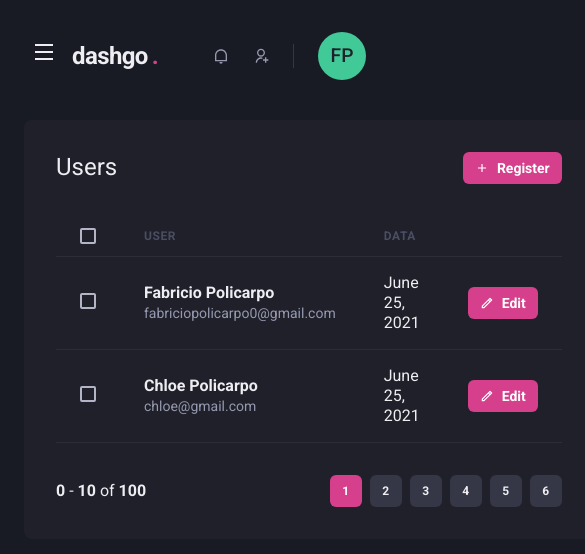
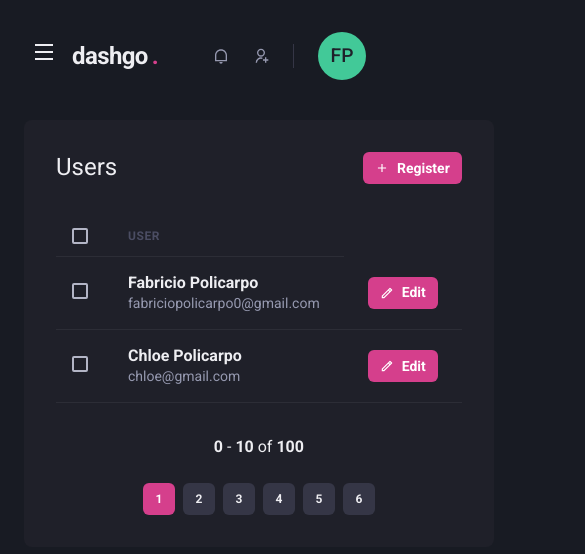
Before and after one commit to fpolica91/chakra_dash, a Next.js app: page /users in a window 390 px wide. Shown: the top 554 px of the page, 585 px wide, since content can reach past the window. Built offline with nearby package versions, Linux system fonts and the light colour scheme.

Commit message:
responsive pagination

```diff
--- a/src/components/Pagination/index.tsx
+++ b/src/components/Pagination/index.tsx
@@ -1,9 +1,15 @@
-import { HStack, Button, Box } from "@chakra-ui/react";
+import { HStack, Stack, Button, Box } from "@chakra-ui/react";
 import { PagintationItem } from "./PaginationItem";
 
 export function Pagination() {
   return (
-    <HStack mt="8" justify="space-between" align="center" spacing="6">
+    <Stack
+      direction={["column", "row"]}
+      mt="8"
+      justify="space-between"
+      align="center"
+      spacing="6"
+    >
       <Box>
         <strong>0</strong> - <strong>10</strong> of <strong>100</strong>
       </Box>
@@ -15,6 +21,6 @@ export function Pagination() {
         <PagintationItem number={5} isCurrent={false} />
         <PagintationItem number={6} isCurrent={false} />
       </HStack>
-    </HStack>
+    </Stack>
   );
 }
--- a/src/components/Table/Row.tsx
+++ b/src/components/Table/Row.tsx
@@ -4,13 +4,14 @@ import { RiPencilLine } from "react-icons/ri";
 interface RowProps {
   name: string;
   email: string;
+  isDesktop?: boolean;
   date: string;
 }
 
-export function Row({ name, email, date }: RowProps) {
+export function Row({ name, email, date, isDesktop = true }: RowProps) {
   return (
     <Tr>
-      <Td px="6">
+      <Td px={["4", "4", "6"]}>
         <Checkbox colorScheme="pink" />
       </Td>
       <Td>
@@ -21,7 +22,8 @@ export function Row({ name, email, date }: RowProps) {
           </Text>
         </Box>
       </Td>
-      <Td>{date}</Td>
+      {isDesktop && <Td>{date}</Td>}
+
       <Td>
         <Button
           as="a"
--- a/src/pages/dashboard.tsx
+++ b/src/pages/dashboard.tsx
@@ -1,5 +1,4 @@
 import { Header } from "../components/Header/index";
-import IntrinsicAttributes from "react-apexcharts";
 import dynamic from "next/dynamic";
 import { Flex, SimpleGrid, Box, Text, theme } from "@chakra-ui/react";
 import Sidebar from "../components/Sidebar";
--- a/src/pages/users/index.tsx
+++ b/src/pages/users/index.tsx
@@ -10,6 +10,7 @@ import {
   Checkbox,
   Thead,
   Tbody,
+  useBreakpointValue,
 } from "@chakra-ui/react";
 import { RiAddLine } from "react-icons/ri";
 
@@ -20,6 +21,10 @@ import Sidebar from "../../components/Sidebar";
 import { Row } from "../../components/Table/Row";
 
 export default function UserList() {
+  const isDesktop = useBreakpointValue({
+    base: false,
+    lg: true,
+  });
   return (
     <Box>
       <Header />
@@ -44,22 +49,24 @@ export default function UserList() {
           <Table colorScheme="whiteAlpha">
             <Thead>
               <Tr>
-                <Th px="6" color="gray.300" w="8">
+                <Th px={["4", "4", "6"]} color="gray.300" w="8">
                   <Checkbox colorScheme="pink" />
                 </Th>
                 <Th>User</Th>
-                <Th>Data</Th>
-                <Th w="8"></Th>
+                {isDesktop && <Th>Data</Th>}
+                {isDesktop && <Th w="8"></Th>}
               </Tr>
             </Thead>
 
             <Tbody>
               <Row
+                isDesktop={isDesktop}
                 name="Fabricio Policarpo"
                 email="fabriciopolicarpo0@gmail.com"
                 date="June 25, 2021"
               />
               <Row
+                isDesktop={isDesktop}
                 name="Chloe Policarpo"
                 email="chloe@gmail.com"
                 date="June 25, 2021"
```
